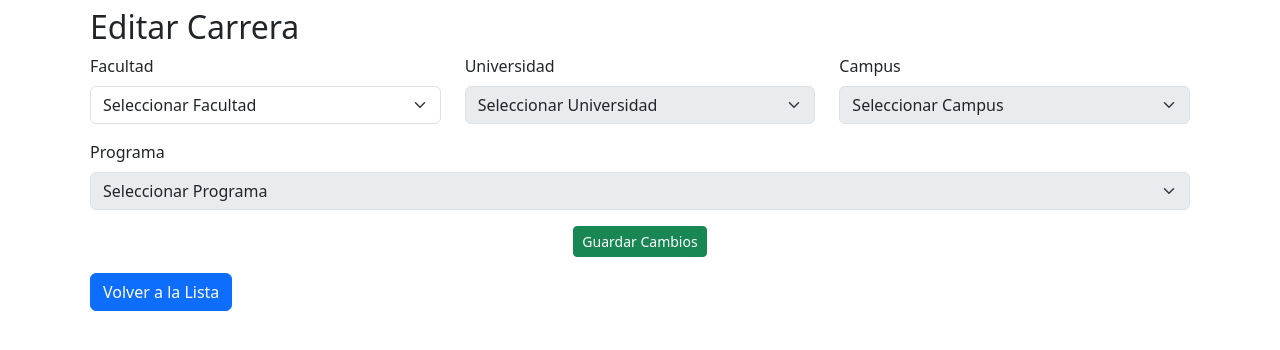
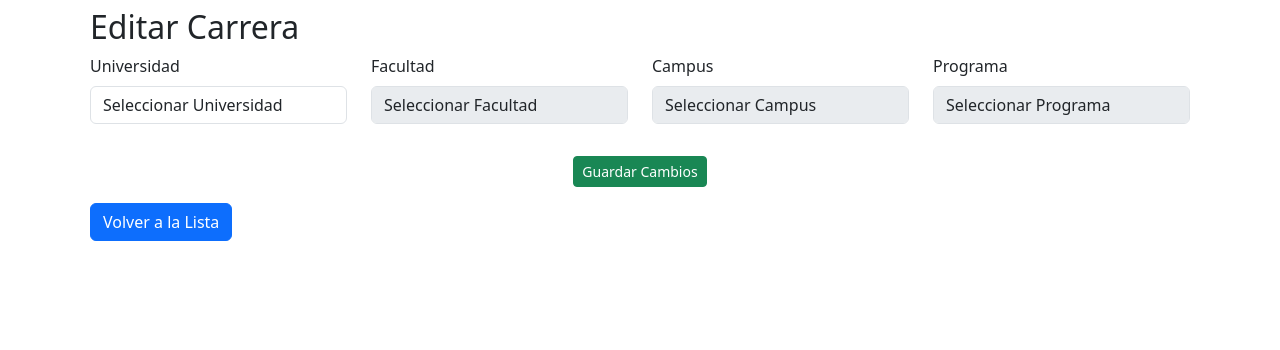
Before and after one commit to AgustinaGallardo/ProyectoFinal_PythonFlask, a Flask app: template templates/carreras/editar_carrera.html in a window 1280 px wide. Shown: the part 56-406 px from the top of the page. Run offline with Flask 3, Linux system fonts and the light colour scheme; the template is opened without the code that fills it, so the values that code supplies are empty; some libraries are stand-ins or nearby versions.

Commit message:
Andan combo box en boton editar

```diff
--- a/templates/carreras/editar_carrera.html
+++ b/templates/carreras/editar_carrera.html
@@ -3,6 +3,7 @@
 {{ universidades }}
 {{ campus }}
 {{ programas }}
+{% import 'comun/carreras.html' as carrerasSelect %}
 
 {% block content %}
 <div class="container p-2">
@@ -10,51 +11,27 @@
     <form id="editar-carrera-form" method="POST">
         <input type="hidden" name="csrf_token" value="{{ csrf_token() }}">
         <input type="hidden" name="accion" value="editar_carrera">
-        <div class="row">
-            <div class="col mb-3">
-                <label for="facultad" class="form-label">Facultad</label>
-                <select class="form-select" id="facultad" name="facultad">
-                    <option value="" disabled selected>Seleccionar Facultad</option>
-                    {% for facultad in facultades %}
-                        <option value="{{ facultad.nombre }}">{{ facultad.nombre }}</option>
-                    {% endfor %}
-                </select>
-            </div>
-            <div class="col mb-3">
-                <label for="universidad" class="form-label">Universidad</label>
-                <select class="form-select" id="universidad" name="universidad" disabled>
-                    <option value="" disabled selected>Seleccionar Universidad</option>
-                    {% for universidad in universidades %}
-                        <option value="{{ universidad.nombre }}">{{ universidad.nombre }}</option>
-                    {% endfor %}
-                </select>
-            </div>
-            <div class="col mb-3">
-                <label for="campus" class="form-label">Campus</label>
-                <select class="form-select" id="campus" name="campus" disabled>
-                    <option value="" disabled selected>Seleccionar Campus</option>
-                    {% for campus in campus %}
-                        <option value="{{ campus.nombre }}">{{ campus.nombre }}</option>
-                    {% endfor %}
-                </select>
-            </div>
+        <input type="hidden" name="carrera_id" value="{{ carrera.carrera_id }}">
+
+        <div class="row mb-3">
+
+            {{ carrerasSelect.campos_carreras(carrera.universidad.nombre,
+            carrera.facultad.nombre,
+            carrera.campus.nombre,carrera.programa.nombre) }}
         </div>
-        <div class="row">
-            <div class="col mb-3">
-                <label for="programa" class="form-label">Programa</label>
-                <select class="form-select" id="programa" name="programa" disabled>
-                    <option value="" disabled selected>Seleccionar Programa</option>
-                    {% for programa in programas %}
-                        <option value="{{ programa.nombre }}">{{ programa.nombre }}</option>
-                    {% endfor %}
-                </select>
-            </div>
-        </div>
+
+
+
+
+
         <div class="col mb-3 text-center">
             <button class="btn btn-success btn-sm" type="submit" id="guardar-carrera">Guardar Cambios</button>
         </div>
     </form>
+
+
+
     <a class="btn btn-primary" href="{{ url_for('routes_carreras.obtener_lista_paginada') }}">Volver a la Lista</a>
 </div>
-</div>
+
 {% endblock %}
--- a/templates/personas/editar_persona_carrera.html
+++ b/templates/personas/editar_persona_carrera.html
@@ -29,6 +29,7 @@
             </div>
 
         </div>
+
         <div class="col mb-3 text-center">
             <button class="btn btn-success btn-sm" type="submit" id="guardar-personacarrera">Guardar Cambios</button>
         </div>
```
